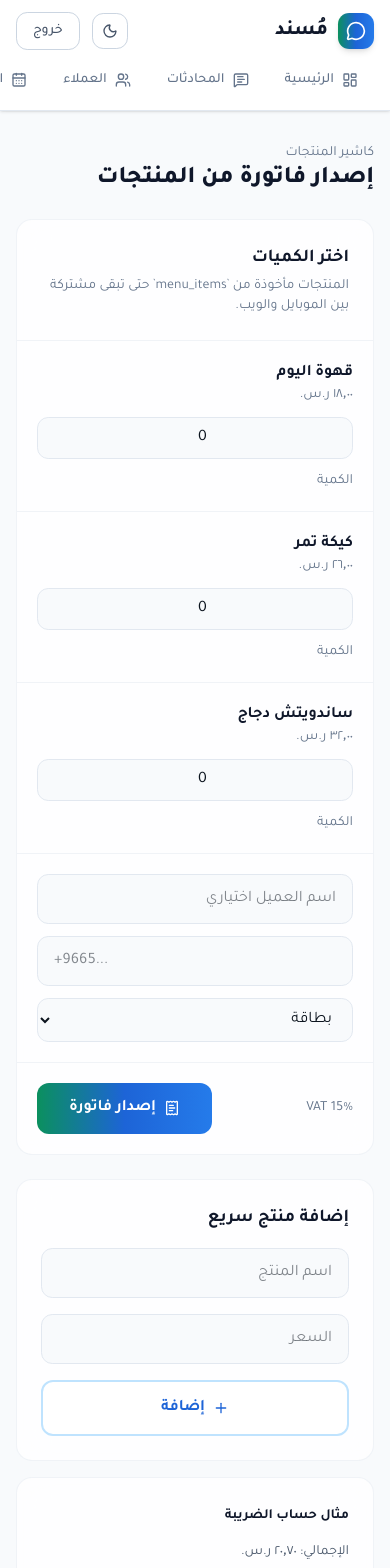
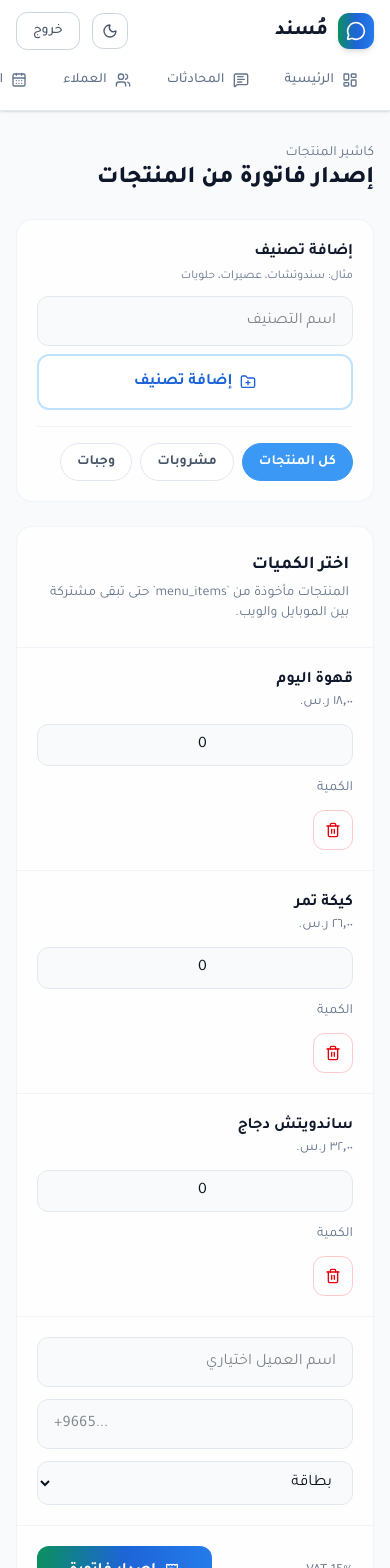
Before and after one commit to mansorAI/musnid1, a Next.js app: page /dashboard/sales/products in a window 390 px wide. Shown: the top 1568 px of the page. Built offline with nearby package versions, Linux system fonts and the light colour scheme; no server answers.

Commit message:
feat: add product cashier categories

```diff
--- a/src/app/dashboard/sales/actions.ts
+++ b/src/app/dashboard/sales/actions.ts
@@ -80,11 +80,24 @@ export async function addSalesProduct(formData: FormData) {
   const { business, supabase } = await requireBusiness("/dashboard/sales/products");
   const name = String(formData.get("name") ?? "").trim();
   const price = toNumber(formData.get("price"));
+  const categoryId = String(formData.get("category_id") ?? "").trim() || null;
 
   if (!name || price <= 0) redirect("/dashboard/sales/products?error=product");
 
+  if (categoryId) {
+    const { data: category } = await supabase
+      .from("menu_categories")
+      .select("id")
+      .eq("id", categoryId)
+      .eq("business_id", business.id)
+      .maybeSingle();
+
+    if (!category) redirect("/dashboard/sales/products?error=category");
+  }
+
   const { error } = await supabase.from("menu_items").insert({
     business_id: business.id,
+    category_id: categoryId,
     name,
     price,
     is_available: true,
@@ -94,6 +107,52 @@ export async function addSalesProduct(formData: FormData) {
   if (error) redirect("/dashboard/sales/products?error=product");
 
   revalidatePath("/dashboard/sales/products");
+  redirect("/dashboard/sales/products");
+}
+
+export async function addSalesCategory(formData: FormData) {
+  const { business, supabase } = await requireBusiness("/dashboard/sales/products");
+  const name = String(formData.get("name") ?? "").trim();
+
+  if (!name) redirect("/dashboard/sales/products?error=category");
+
+  const { data: lastCategory } = await supabase
+    .from("menu_categories")
+    .select("display_order")
+    .eq("business_id", business.id)
+    .order("display_order", { ascending: false })
+    .limit(1)
+    .maybeSingle();
+
+  const { error } = await supabase.from("menu_categories").insert({
+    business_id: business.id,
+    name,
+    display_order: (lastCategory?.display_order ?? 0) + 1,
+  });
+
+  if (error) redirect("/dashboard/sales/products?error=category");
+
+  revalidatePath("/dashboard/sales/products");
+  revalidatePath("/dashboard/menu");
+  redirect("/dashboard/sales/products");
+}
+
+export async function deleteSalesProduct(formData: FormData) {
+  const { business, supabase } = await requireBusiness("/dashboard/sales/products");
+  const productId = String(formData.get("product_id") ?? "").trim();
+
+  if (!productId) redirect("/dashboard/sales/products?error=delete");
+
+  const { error } = await supabase
+    .from("menu_items")
+    .delete()
+    .eq("id", productId)
+    .eq("business_id", business.id);
+
+  if (error) redirect("/dashboard/sales/products?error=delete");
+
+  revalidatePath("/dashboard/sales/products");
+  revalidatePath("/dashboard/menu");
   redirect("/dashboard/sales/products");
 }
 
--- a/src/app/dashboard/sales/products/page.tsx
+++ b/src/app/dashboard/sales/products/page.tsx
@@ -1,16 +1,23 @@
-import { AlertTriangle, Plus, ReceiptText } from "lucide-react";
+import Link from "next/link";
+import { AlertTriangle, FolderPlus, Plus, ReceiptText, Trash2 } from "lucide-react";
 import { getSalesProductsData } from "@/lib/dashboard-data";
+import { cn } from "@/lib/utils";
 import { calculateInvoiceTotals } from "@/lib/zatca";
-import { addSalesProduct, issueProductInvoice } from "../actions";
+import { addSalesCategory, addSalesProduct, deleteSalesProduct, issueProductInvoice } from "../actions";
 
 const sar = new Intl.NumberFormat("ar-SA", { style: "currency", currency: "SAR" });
 
 type ProductsPageProps = {
-  searchParams?: Promise<{ error?: string }>;
+  searchParams?: Promise<{ category?: string; error?: string }>;
 };
 
 export default async function SalesProductsPage({ searchParams }: ProductsPageProps) {
   const [params, data] = await Promise.all([searchParams, getSalesProductsData()]);
+  const activeCategoryId = params?.category ?? "all";
+  const filteredProducts =
+    activeCategoryId === "all"
+      ? data.products
+      : data.products.filter((product) => product.category_id === activeCategoryId);
   const preview = calculateInvoiceTotals(
     data.products.slice(0, 1).map((product) => ({ name: product.name, quantity: 1, unitPrice: product.price })),
     data.settings,
@@ -21,6 +28,52 @@ export default async function SalesProductsPage({ searchParams }: ProductsPagePr
       <section className="lg:col-span-2">
         <p className="text-sm text-surface-500 dark:text-surface-400">كاشير المنتجات</p>
         <h1 className="text-2xl font-extrabold text-surface-900 dark:text-white">إصدار فاتورة من المنتجات</h1>
+      </section>
+
+      <section className="glass-card space-y-4 p-5 lg:col-span-2">
+        <div className="flex flex-col gap-4 lg:flex-row lg:items-end lg:justify-between">
+          <form action={addSalesCategory} className="grid flex-1 gap-3 sm:grid-cols-[1fr_auto]">
+            <div>
+              <h2 className="text-base font-bold text-surface-900 dark:text-white">إضافة تصنيف</h2>
+              <p className="mt-1 text-xs text-surface-500 dark:text-surface-400">مثال: سندوتشات، عصيرات، حلويات</p>
+            </div>
+            <div className="grid gap-2 sm:grid-cols-[260px_auto]">
+              <input name="name" required placeholder="اسم التصنيف" className="rounded-xl border border-surface-200 bg-surface-50 px-4 py-3 dark:border-surface-700 dark:bg-surface-800/50" />
+              <button className="btn-secondary px-5">
+                <FolderPlus className="size-4" />
+                إضافة تصنيف
+              </button>
+            </div>
+          </form>
+        </div>
+
+        <div className="flex gap-2 overflow-x-auto border-t border-surface-200/50 pt-4 dark:border-surface-700/30">
+          <Link
+            href="/dashboard/sales/products"
+            className={cn(
+              "shrink-0 rounded-full border px-4 py-2 text-sm font-semibold transition-colors",
+              activeCategoryId === "all"
+                ? "border-primary-500 bg-primary-500 text-white"
+                : "border-surface-200 bg-white text-surface-600 hover:border-primary-200 hover:text-primary-600 dark:border-surface-700 dark:bg-surface-900 dark:text-surface-300",
+            )}
+          >
+            كل المنتجات
+          </Link>
+          {data.categories.map((category) => (
+            <Link
+              key={category.id}
+              href={`/dashboard/sales/products?category=${category.id}`}
+              className={cn(
+                "shrink-0 rounded-full border px-4 py-2 text-sm font-semibold transition-colors",
+                activeCategoryId === category.id
+                  ? "border-primary-500 bg-primary-500 text-white"
+                  : "border-surface-200 bg-white text-surface-600 hover:border-primary-200 hover:text-primary-600 dark:border-surface-700 dark:bg-surface-900 dark:text-surface-300",
+              )}
+            >
+              {category.name}
+            </Link>
+          ))}
+        </div>
       </section>
 
       <form action={issueProductInvoice} className="glass-card overflow-hidden">
@@ -40,8 +93,8 @@ export default async function SalesProductsPage({ searchParams }: ProductsPagePr
         ) : null}
 
         <div className="divide-y divide-surface-200/50 dark:divide-surface-700/30">
-          {data.products.map((product) => (
-            <div key={product.id} className="grid items-center gap-3 p-5 md:grid-cols-[1fr_120px_110px]">
+          {filteredProducts.map((product) => (
+            <div key={product.id} className="grid items-center gap-3 p-5 md:grid-cols-[1fr_120px_110px_auto]">
               <div>
                 <p className="font-bold text-surface-900 dark:text-white">{product.name}</p>
                 <p className="text-sm text-surface-500 dark:text-surface-400">{sar.format(product.price)}</p>
@@ -55,8 +108,27 @@ export default async function SalesProductsPage({ searchParams }: ProductsPagePr
                 className="rounded-xl border border-surface-200 bg-surface-50 px-3 py-2 text-center dark:border-surface-700 dark:bg-surface-800/50"
               />
               <span className="text-sm text-surface-500 dark:text-surface-400">الكمية</span>
+              {data.canManageProducts ? (
+                <button
+                  type="submit"
+                  name="product_id"
+                  value={product.id}
+                  formAction={deleteSalesProduct}
+                  className="inline-flex h-10 w-10 items-center justify-center rounded-xl border border-red-200 text-red-600 transition-colors hover:bg-red-50 dark:border-red-900/50 dark:text-red-300 dark:hover:bg-red-950/30"
+                  aria-label="حذف المنتج"
+                  title="حذف المنتج"
+                >
+                  <Trash2 className="size-4" />
+                </button>
+              ) : null}
             </div>
           ))}
+
+          {filteredProducts.length === 0 ? (
+            <div className="p-8 text-center text-sm text-surface-500 dark:text-surface-400">
+              لا توجد منتجات في هذا التصنيف بعد.
+            </div>
+          ) : null}
         </div>
 
         <div className="grid gap-3 border-t border-surface-200/50 p-5 dark:border-surface-700/30 md:grid-cols-3">
@@ -84,6 +156,14 @@ export default async function SalesProductsPage({ searchParams }: ProductsPagePr
           <h2 className="text-lg font-bold text-surface-900 dark:text-white">إضافة منتج سريع</h2>
           <input name="name" required placeholder="اسم المنتج" className="w-full rounded-xl border border-surface-200 bg-surface-50 px-4 py-3 dark:border-surface-700 dark:bg-surface-800/50" />
           <input name="price" required type="number" min="0" step="0.01" placeholder="السعر" className="w-full rounded-xl border border-surface-200 bg-surface-50 px-4 py-3 dark:border-surface-700 dark:bg-surface-800/50" />
+          <select name="category_id" defaultValue={activeCategoryId === "all" ? "" : activeCategoryId} className="w-full rounded-xl border border-surface-200 bg-surface-50 px-4 py-3 dark:border-surface-700 dark:bg-surface-800/50">
+            <option value="">بدون تصنيف</option>
+            {data.categories.map((category) => (
+              <option key={category.id} value={category.id}>
+                {category.name}
+              </option>
+            ))}
+          </select>
           <button className="btn-secondary w-full">
             <Plus className="size-4" />
             إضافة
--- a/src/lib/dashboard-data.ts
+++ b/src/lib/dashboard-data.ts
@@ -478,13 +478,18 @@ export async function getSalesProductsData() {
   if (!business) {
     return {
       businessId: null,
+      categories: [
+        { id: "demo-cat-1", name: "مشروبات", display_order: 1 },
+        { id: "demo-cat-2", name: "وجبات", display_order: 2 },
+      ],
       products: [
-        { id: "demo-p1", name: "قهوة اليوم", price: 18, is_available: true },
-        { id: "demo-p2", name: "كيكة تمر", price: 26, is_available: true },
-        { id: "demo-p3", name: "ساندويتش دجاج", price: 32, is_available: true },
+        { id: "demo-p1", name: "قهوة اليوم", price: 18, is_available: true, category_id: "demo-cat-1" },
+        { id: "demo-p2", name: "كيكة تمر", price: 26, is_available: true, category_id: "demo-cat-1" },
+        { id: "demo-p3", name: "ساندويتش دجاج", price: 32, is_available: true, category_id: "demo-cat-2" },
       ],
       settings: getDefaultInvoiceSettings("مُسند"),
       settingsFallback: true,
+      canManageProducts: true,
     };
   }
 
@@ -492,6 +497,11 @@ export async function getSalesProductsData() {
 
   return {
     businessId: business.id,
+    categories: menuData.categories.map((category) => ({
+      id: category.id,
+      name: category.name,
+      display_order: category.display_order,
+    })),
     products: menuData.items
       .filter((item) => item.is_available)
       .map((item) => ({
@@ -499,8 +509,10 @@ export async function getSalesProductsData() {
         name: item.name,
         price: Number(item.price),
         is_available: item.is_available,
+        category_id: item.category_id,
       })),
     settings: settingsData.settings,
     settingsFallback: settingsData.fromFallback,
+    canManageProducts: true,
   };
 }
```
